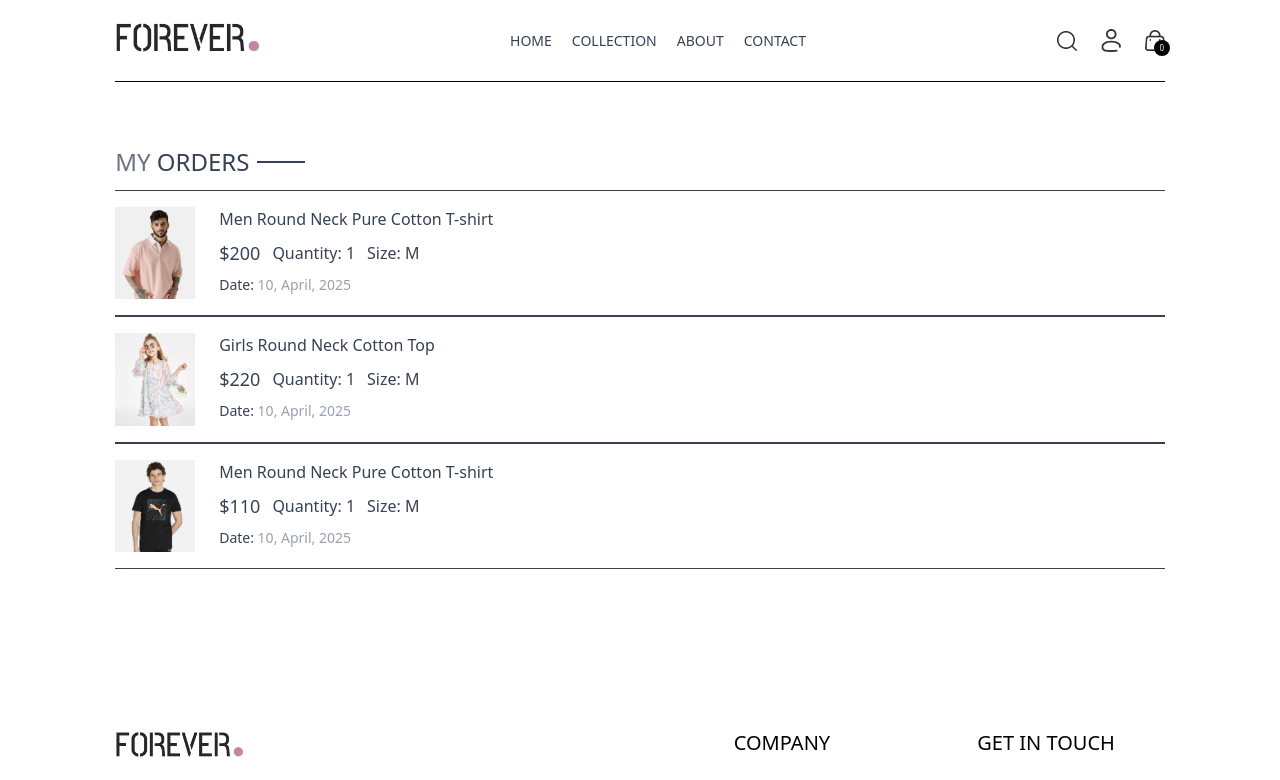
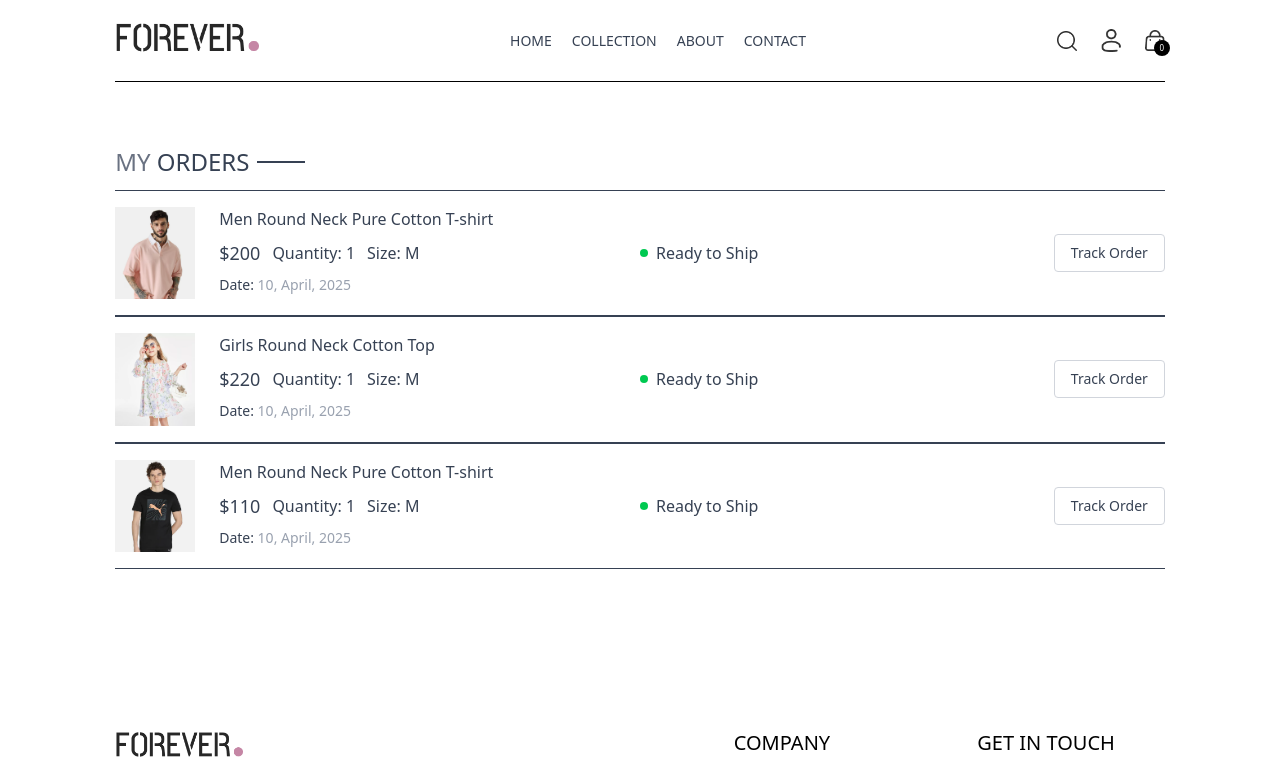
Before and after one commit to Prashant2004-c/E-commerce-App, a React (Vite) app in the folder frontend/: page /orders in a window 1280 px wide. Shown: the top 780 px of the page. Built offline with nearby package versions, Linux system fonts and the light colour scheme.

Commit message:
completed orders page with dummy data and started making login page

```diff
--- a/frontend/src/components/Navbar.jsx
+++ b/frontend/src/components/Navbar.jsx
@@ -40,7 +40,7 @@
         <img onClick={() => setShowSearch(true)} src={assets.search_icon} className="w-5 cursor-pointer" alt="" />
 
         <div className="group relative">
-          <img src={assets.profile_icon} className="w-5 cursor-pointer" alt="" />
+          <Link to={'/login'}><img src={assets.profile_icon} className="w-5 cursor-pointer" alt="" /></Link>
           <div className="group-hover:block hidden absolute dropdown-menu right-0 pt-4">
             <div className="flex flex-col gap-2 w-36 py-3 px-5 bg-slate-100 text-gray-500 rounded">
               <p className="cursor-pointer hover:text-black"> My Profile</p>
--- a/frontend/src/pages/Orders.jsx
+++ b/frontend/src/pages/Orders.jsx
@@ -26,6 +26,14 @@
                   <p className="mt-2">Date: <span className="text-gray-400">10, April, 2025</span></p>
                 </div>
               </div>
+
+              <div className="md:w-1/2 flex justify-between">
+                <div className="flex items-center gap-2">
+                  <p className="min-w-2 h-2 rounded-full bg-green-500"></p>
+                  <p className="text-sm md:text-base">Ready to Ship</p>
+                </div>
+                <button className="border border-gray-300 px-4 py-2 text-sm font-medium rounded-sm">Track Order</button>
+              </div>
             </div>
           ))
         }
```
